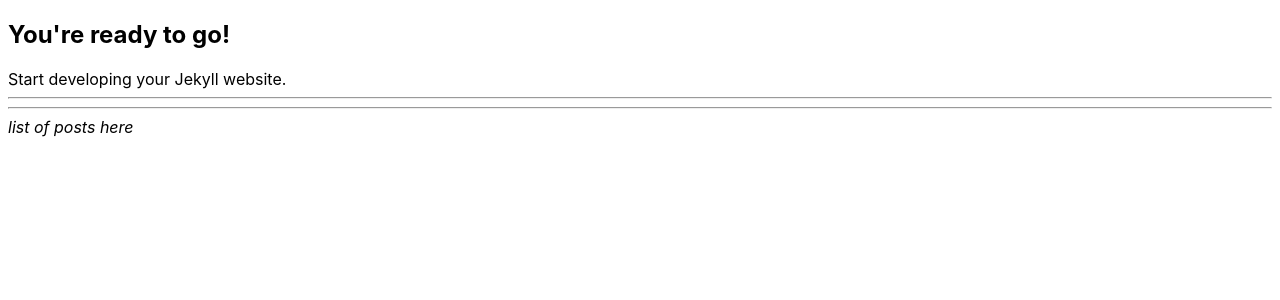
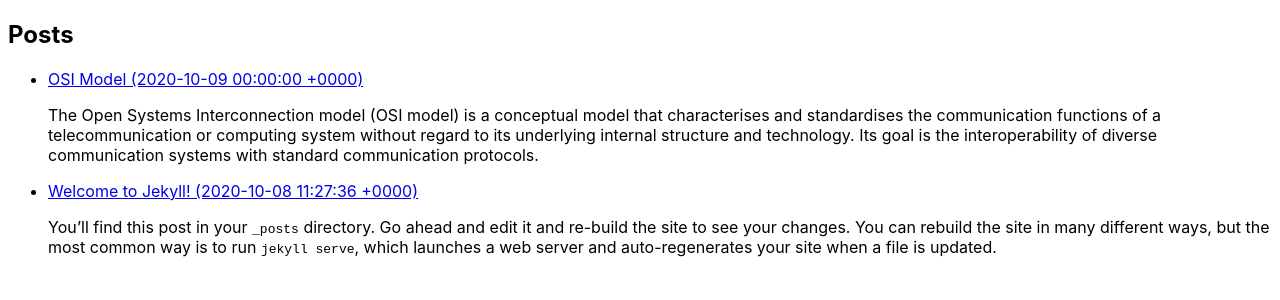
Before and after one commit to 0xFA11/0xFA11, a Jekyll site: the page built from index.md, in a window 1280 px wide. Shown: the top 300 px of the page. Built offline with Jekyll 4.4.1, drawn with Linux system fonts in a browser that asks for light colours.

Commit message:
playing with posts

```diff
--- a/_layouts/home.html
+++ b/_layouts/home.html
@@ -2,14 +2,17 @@
 layout: default
 ---
 
-<h2>You're ready to go!</h2>
-
-Start developing your Jekyll website.
-
-<hr/>
-
 {{ content }}
 
-<hr/>
+<h2>Posts</h2>
 
-<i>list of posts here</i>
+<ul>
+	{% for post in site.posts %}
+	<li>
+		<a href="{{ post.url | relative_url }}">
+			{{ post.title | escape }} ({{ post.date | date: date_format }})
+		</a>
+		<p>{{ post.excerpt }}</p>
+	</li>
+	{% endfor %}
+</ul>
--- /dev/null
+++ b/_posts/2020-10-08-welcome-to-jekyll.md
@@ -0,0 +1,29 @@
+---
+layout: post
+title:  "Welcome to Jekyll!"
+date:   2020-10-08 12:27:36 +0100
+categories: jekyll update
+---
+You’ll find this post in your `_posts` directory. Go ahead and edit it and re-build the site to see your changes. You can rebuild the site in many different ways, but the most common way is to run `jekyll serve`, which launches a web server and auto-regenerates your site when a file is updated.
+
+Jekyll requires blog post files to be named according to the following format:
+
+`YEAR-MONTH-DAY-title.MARKUP`
+
+Where `YEAR` is a four-digit number, `MONTH` and `DAY` are both two-digit numbers, and `MARKUP` is the file extension representing the format used in the file. After that, include the necessary front matter. Take a look at the source for this post to get an idea about how it works.
+
+Jekyll also offers powerful support for code snippets:
+
+{% highlight ruby %}
+def print_hi(name)
+  puts "Hi, #{name}"
+end
+print_hi('Tom')
+#=> prints 'Hi, Tom' to STDOUT.
+{% endhighlight %}
+
+Check out the [Jekyll docs][jekyll-docs] for more info on how to get the most out of Jekyll. File all bugs/feature requests at [Jekyll’s GitHub repo][jekyll-gh]. If you have questions, you can ask them on [Jekyll Talk][jekyll-talk].
+
+[jekyll-docs]: https://jekyllrb.com/docs/home
+[jekyll-gh]:   https://github.com/jekyll/jekyll
+[jekyll-talk]: https://talk.jekyllrb.com/
--- /dev/null
+++ b/_posts/2020-10-09-osi-model.md
@@ -0,0 +1,10 @@
+---
+layout: post
+title: OSI Model
+---
+
+The Open Systems Interconnection model (OSI model) is a conceptual model that characterises and standardises the communication functions of a telecommunication or computing system without regard to its underlying internal structure and technology. Its goal is the interoperability of diverse communication systems with standard communication protocols.
+
+The model partitions the flow of data in a communication system into seven abstraction layers, from the physical implementation of transmitting bits across a communications medium to the highest-level representation of data of a distributed application. Each intermediate layer serves a class of functionality to the layer above it and is served by the layer below it. Classes of functionality are realized in software by standardized communication protocols.
+
+The OSI model was developed starting in the late 1970s to support the emergence of the diverse computer networking methods that were competing for application in the large national networking efforts in France, the United Kingdom, and the United States. In the 1980s, the model became a working product of the Open Systems Interconnection group at the International Organization for Standardization (ISO). While attempting to provide a comprehensive description of networking, the model failed to garner reliance by the software architects in the design of the early Internet, which is reflected in the less prescriptive Internet Protocol Suite, principally sponsored under the auspices of the Internet Engineering Task Force (IETF).
```
Also changed, not shown: Gemfile (+6 -1 lines), 1 other file.
